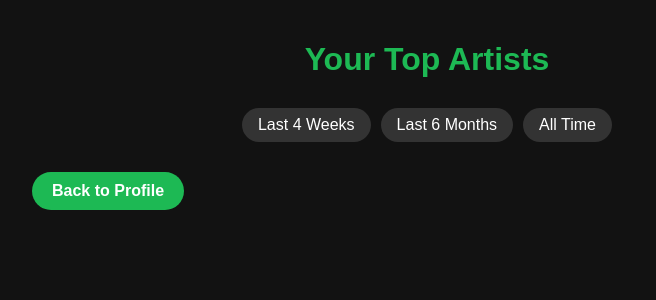
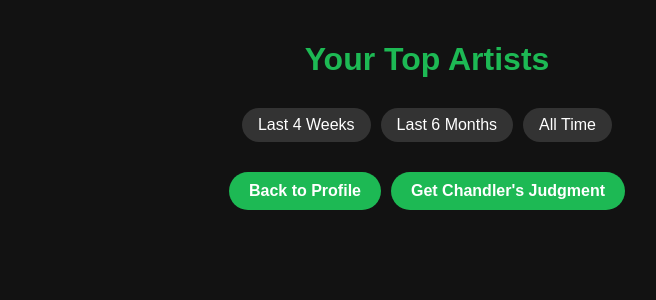
Before and after one commit to aaditsangwan/musicjudge, a Flask app: template templates/top_artists.html in a window 1280 px wide. Shown: the top 300 px of the page, without its empty margins (213-869 px from the left). Run offline with Flask 3, Linux system fonts and the light colour scheme; the template is opened without the code that fills it, so the values that code supplies are empty.

Commit message:
feat: added chandler bing chatbot feature judging user's top 10 songs they like

```diff
--- a/app.py
+++ b/app.py
@@ -3,11 +3,46 @@ from spotify_auth import get_auth_url, get_token_with_auth_code, refresh_access_
 from spotify_api import get_user_profile, get_user_top_tracks, get_user_top_artists
 import os
 from dotenv import load_dotenv
+from langchain_ollama import OllamaLLM
 
+# Load environment variables
 load_dotenv()
 
+# Initialize Flask app
 app = Flask(__name__)
 app.secret_key = os.getenv("SECRET_KEY")
+
+# Load Llama model and tokenizer
+try:
+    model = OllamaLLM(model="llama3")
+except Exception as e:
+    print(f"Error loading model: {e}")
+    # Fallback message if model fails to load
+    CHANDLER_FALLBACK = "Could I BE any more disappointed with your music taste? But seriously, I'm having trouble judging right now. Try again later."
+
+def generate_chandler_response(user_music_data):
+    try:
+        # Create a prompt that includes Chandler's personality and the music data
+        prompt = f"""
+        <|begin_of_text|>
+        <|user|>
+        You are Chandler Bing from Friends. Judge this person's 10 most listented to tracks with your signature sarcasm and humor: {user_music_data}
+        <|assistant|>
+        """
+
+        result = model.invoke(input=prompt)
+
+        return result
+    except Exception as e:
+        print(f"Error generating response: {e}")
+        return CHANDLER_FALLBACK
+
+def format_music_for_chandler(tracks):
+    formatted_data = "Top tracks:\n"
+    for i, track in enumerate(tracks[:10], 1):
+        artists = ", ".join([artist['name'] for artist in track['artists']])
+        formatted_data += f"{i}. {track['name']} by {artists}\n"
+    return formatted_data
 
 @app.route('/')
 def index():
@@ -15,7 +50,8 @@ def index():
 
 @app.route('/login')
 def login():
-    auth_url = get_auth_url()
+    scope = 'user-read-private user-read-email user-top-read playlist-read-private'
+    auth_url = get_auth_url(scope)
     return redirect(auth_url)
 
 @app.route('/callback')
@@ -29,14 +65,16 @@ def callback():
 
     # Store tokens in session
     session['access_token'] = token_info.get('access_token')
-    session['refresh_token'] = token_info.get('refresh_token')  # Use .get() method
-    session['expires_in'] = token_info.get('expires_in')
 
-    if not session['refresh_token']:
-        app.logger.warning("No refresh token received from Spotify API")
+    # Only store refresh_token if it exists
+    if 'refresh_token' in token_info:
+        session['refresh_token'] = token_info['refresh_token']
+    else:
+        # Log this issue or handle it appropriately
+        print("No refresh token received from Spotify API")
 
+    session['expires_in'] = token_info.get('expires_in', 3600)
     return redirect('/profile')
-
 
 @app.route('/profile')
 def profile():
@@ -97,5 +135,36 @@ def top_artists():
                 return redirect('/login')
         return redirect('/login')
 
+@app.route('/chandler-judgment')
+def chandler_judgment():
+    if 'access_token' not in session:
+        return redirect('/login')
+
+    try:
+        # Get user's top tracks
+        time_range = request.args.get('time_range', 'medium_term')
+        tracks_data = get_user_top_tracks(session['access_token'], time_range=time_range)
+
+        # Format music data for the model
+        music_data = format_music_for_chandler(tracks_data['items'])
+
+        # Generate Chandler's response
+        chandler_response = generate_chandler_response(music_data)
+
+        return render_template('chandler_judgment.html',
+                              tracks=tracks_data['items'],
+                              judgment=chandler_response,
+                              time_range=time_range)
+    except Exception as e:
+        # Handle token refresh as in your other routes
+        if 'refresh_token' in session:
+            try:
+                new_token_info = refresh_access_token(session['refresh_token'])
+                session['access_token'] = new_token_info['access_token']
+                return redirect('/chandler-judgment')
+            except:
+                return redirect('/login')
+        return redirect('/login')
+
 if __name__ == '__main__':
     app.run(debug=True, port=8888)
--- a/spotify_api.py
+++ b/spotify_api.py
@@ -3,18 +3,15 @@ from requests import get
 def get_user_profile(access_token):
     url = "https://api.spotify.com/v1/me"
     headers = {"Authorization": f"Bearer {access_token}"}
-
     response = get(url, headers=headers)
     return response.json()
 
 def get_user_top_tracks(access_token, limit=10, time_range="medium_term"):
     """Get the user's top tracks
-
     time_range: short_term (4 weeks), medium_term (6 months), long_term (years)
     """
     url = f"https://api.spotify.com/v1/me/top/tracks?limit={limit}&time_range={time_range}"
     headers = {"Authorization": f"Bearer {access_token}"}
-
     response = get(url, headers=headers)
     if response.status_code == 200:
         return response.json()
@@ -25,7 +22,6 @@ def get_user_top_artists(access_token, limit=10, time_range="medium_term"):
     """Get the user's top artists"""
     url = f"https://api.spotify.com/v1/me/top/artists?limit={limit}&time_range={time_range}"
     headers = {"Authorization": f"Bearer {access_token}"}
-
     response = get(url, headers=headers)
     if response.status_code == 200:
         return response.json()
--- a/spotify_auth.py
+++ b/spotify_auth.py
@@ -10,15 +10,13 @@ client_id = os.getenv("CLIENT_ID")
 client_secret = os.getenv("CLIENT_SECRET")
 redirect_uri = "http://localhost:8888/callback"
 
-def get_auth_url():
-    scope = "user-read-private user-read-email"
+def get_auth_url(scope):
     auth_url = "https://accounts.spotify.com/authorize"
     auth_url += "?client_id=" + client_id
     auth_url += "&response_type=code"
     auth_url += "&redirect_uri=" + redirect_uri
     auth_url += "&scope=" + scope
     return auth_url
-
 
 def get_token_with_auth_code(code):
     auth_string = client_id + ":" + client_secret
@@ -39,8 +37,7 @@ def get_token_with_auth_code(code):
 
     result = post(url, headers=headers, data=data)
     json_result = json.loads(result.content)
-
-    return json_result  # Return the entire response
+    return json_result
 
 def refresh_access_token(refresh_token):
     """Get a new access token using the refresh token"""
@@ -53,6 +50,7 @@ def refresh_access_token(refresh_token):
         "Authorization": "Basic " + auth_base64,
         "Content-Type": "application/x-www-form-urlencoded"
     }
+
     data = {
         "grant_type": "refresh_token",
         "refresh_token": refresh_token
--- a/static/style.css
+++ b/static/style.css
@@ -13,14 +13,14 @@ body {
 }
 
 h1 {
-    color: #1DB954;
+  color: #1db954;
   text-align: center;
   margin-bottom: 30px;
 }
 
 .btn {
   display: inline-block;
-    background-color: #1DB954;
+  background-color: #1db954;
   color: white;
   padding: 10px 20px;
   text-decoration: none;
--- a/templates/index.html
+++ b/templates/index.html
@@ -11,7 +11,10 @@
     <div class="container">
       <h1>Welcome to Spotify API Demo</h1>
       <p>This application demonstrates the Spotify API integration.</p>
-      <a href="/login" class="btn">Login with Spotify</a>
+
+      <div class="navigation">
+        <a href="/login" class="btn">Login with Spotify</a>
+      </div>
     </div>
   </body>
 </html>
--- a/templates/top_artists.html
+++ b/templates/top_artists.html
@@ -2,31 +2,16 @@
 <html>
 <head>
     <title>Your Top Artists</title>
-    <link
-      rel="stylesheet"
-      href="{{ url_for('static', filename='style.css') }}"
-    />
+    <link rel="stylesheet" href="{{ url_for('static', filename='style.css') }}">
 </head>
 <body>
     <div class="container">
         <h1>Your Top Artists</h1>
 
         <div class="time-range">
-        <a
-          href="/top-artists?time_range=short_term"
-          class="{% if time_range == 'short_term' %}active{% endif %}"
-          >Last 4 Weeks</a
-        >
-        <a
-          href="/top-artists?time_range=medium_term"
-          class="{% if time_range == 'medium_term' %}active{% endif %}"
-          >Last 6 Months</a
-        >
-        <a
-          href="/top-artists?time_range=long_term"
-          class="{% if time_range == 'long_term' %}active{% endif %}"
-          >All Time</a
-        >
+            <a href="/top-artists?time_range=short_term" {% if time_range == 'short_term' %}class="active"{% endif %}>Last 4 Weeks</a>
+            <a href="/top-artists?time_range=medium_term" {% if time_range == 'medium_term' %}class="active"{% endif %}>Last 6 Months</a>
+            <a href="/top-artists?time_range=long_term" {% if time_range == 'long_term' %}class="active"{% endif %}>All Time</a>
         </div>
 
         <ul class="artists-list">
@@ -34,21 +19,21 @@
             <li>
                 <span class="rank">{{ loop.index }}</span>
                 {% if artist.images and artist.images|length > 0 %}
-          <img src="{{ artist.images[-1].url }}" alt="Artist Image" />
+                <img src="{{ artist.images[2].url }}" alt="{{ artist.name }}">
                 {% endif %}
                 <div class="artist-info">
                     <h3>{{ artist.name }}</h3>
-            <p>
-              Genres: {{ artist.genres|join(', ') if artist.genres else 'None'
-              }}
-            </p>
-            <p>Popularity: {{ artist.popularity }}/100</p>
+                    <p><strong>Genres:</strong> {{ artist.genres|join(', ') if artist.genres else 'None' }}</p>
+                    <p><strong>Popularity:</strong> {{ artist.popularity }}/100</p>
                 </div>
             </li>
             {% endfor %}
         </ul>
 
-      <a href="/profile" class="btn back-btn">Back to Profile</a>
+        <div class="navigation">
+            <a href="/profile" class="btn">Back to Profile</a>
+            <a href="/chandler-judgment?time_range={{ time_range }}" class="btn">Get Chandler's Judgment</a>
+        </div>
     </div>
 </body>
 </html>
```
Also changed, not shown: other parts of static/style.css (+46 -5 lines), templates/profile.html (+4 -3 lines), templates/top_tracks.html (+10 -22 lines). Lines whose indentation alone changed are shown as unchanged.
